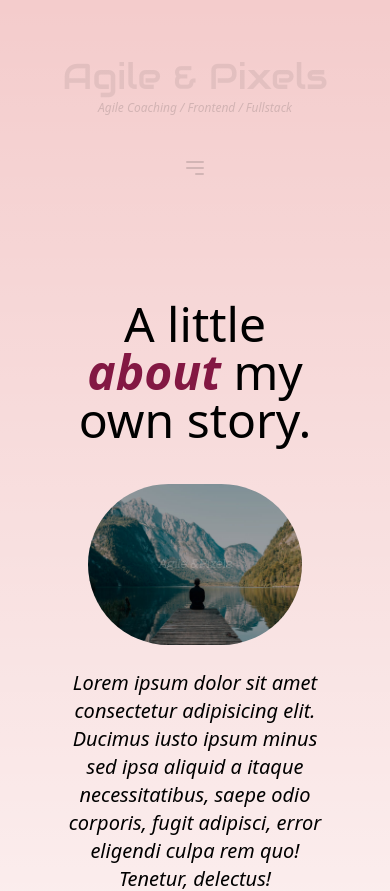
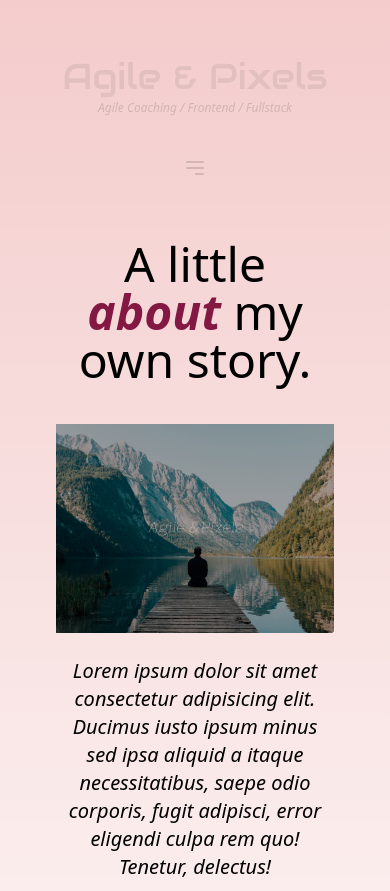
Before and after one commit to DnZ19/agile-and-pixels, a Next.js app: page /me in a window 390 px wide. Shown: the top 891 px of the page. Built offline with nearby package versions, Linux system fonts and the light colour scheme.

Commit message:
about me

```diff
--- a/app/me/page.jsx
+++ b/app/me/page.jsx
@@ -4,7 +4,7 @@ import Image from "next/image";
 export default function Me() {
 	return (
 		<main className="h-full flex flex-col items-center max-w-custom px-6 mt-20 sm:mt-10 sm:w-full lg:h-auto lg:mt-44">
-			<div className="h-auto px-8 flex flex-col items-center sm:mt-8 md:mb-20 lg:mt-10 lg:w-full">
+			<div className="h-auto mt-[-60px] px-8 flex flex-col items-center sm:mt-3 md:mb-20 lg:mt-10 lg:w-full">
 				<h1 className="text-center text-5xl md:text-8xl md:mb-4 font-light lg:text-8xl">
 					A little{" "}
 					<span className="italic font-bold text-pink-900">
@@ -12,13 +12,13 @@ export default function Me() {
 					</span>{" "}
 					my own story.
 				</h1>
-				<div className="bg-cover w-auto h-auto mx-8 mt-10">
+				<div className="bg-cover w-full h-auto mx-8 mt-10">
 					<Image
 						src="/lake.png"
 						alt="waterlogo"
 						width={500}
 						height={500}
-						className="rounded-full"
+						className="w-full"
 					/>
 				</div>
 				<p className="text-xl md:text-4xl font-extralight text-center italic lg:text-2xl py-6">
```
